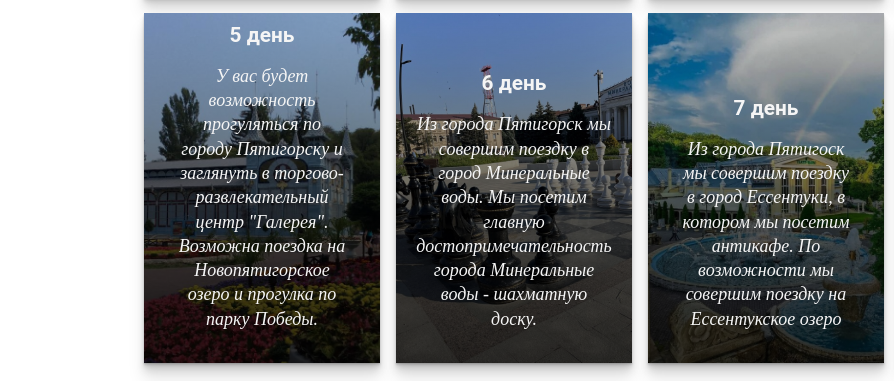
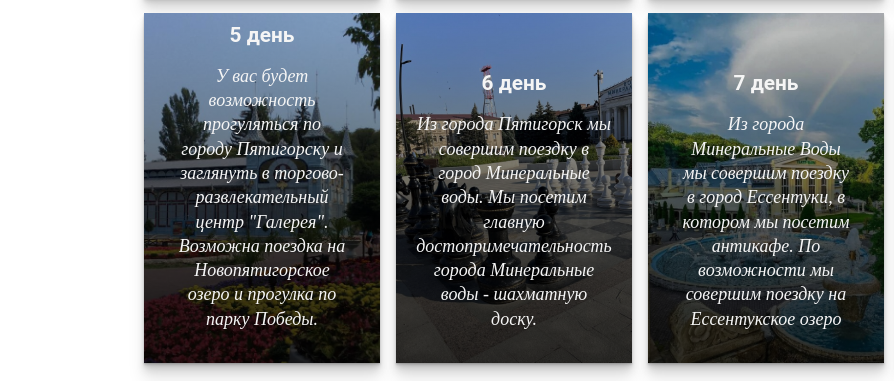
Before and after one commit to AnLian13/razvltour, a plain HTML site: page index.html in a window 1280 px wide. Shown: the part 1537-1918 px from the top of the page, 0-894 px from the left. Drawn offline with Linux system fonts and the light colour scheme.

Commit message:
Update index.html

```diff
--- a/index.html
+++ b/index.html
@@ -639,7 +639,7 @@ background-image: url(IMG_20231231_141257_292.jpg)
               <div class="card">
                 <div class="content">
                   <h2 class="title">7 день</h2>
-                  <p class="copy">Из города Пятигоск мы совершим поездку в город Ессентуки, в котором мы посетим антикафе. По возможности мы совершим поездку на Ессентукское озеро
+                      <p class="copy">Из города Минеральные Воды мы совершим поездку в город Ессентуки, в котором мы посетим антикафе. По возможности мы совершим поездку на Ессентукское озеро
                   </p>
                 </div>
               </div>
```
